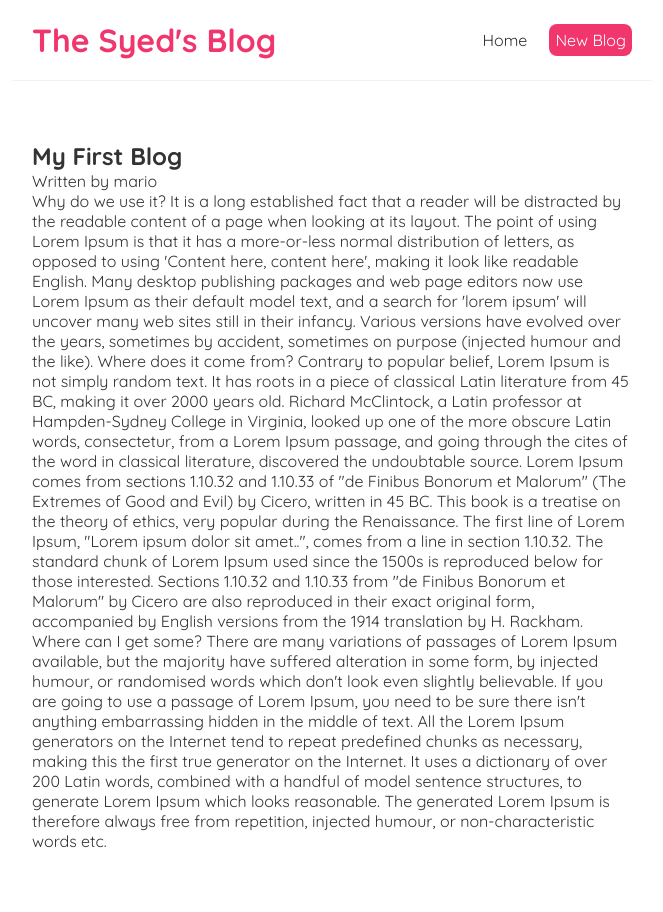
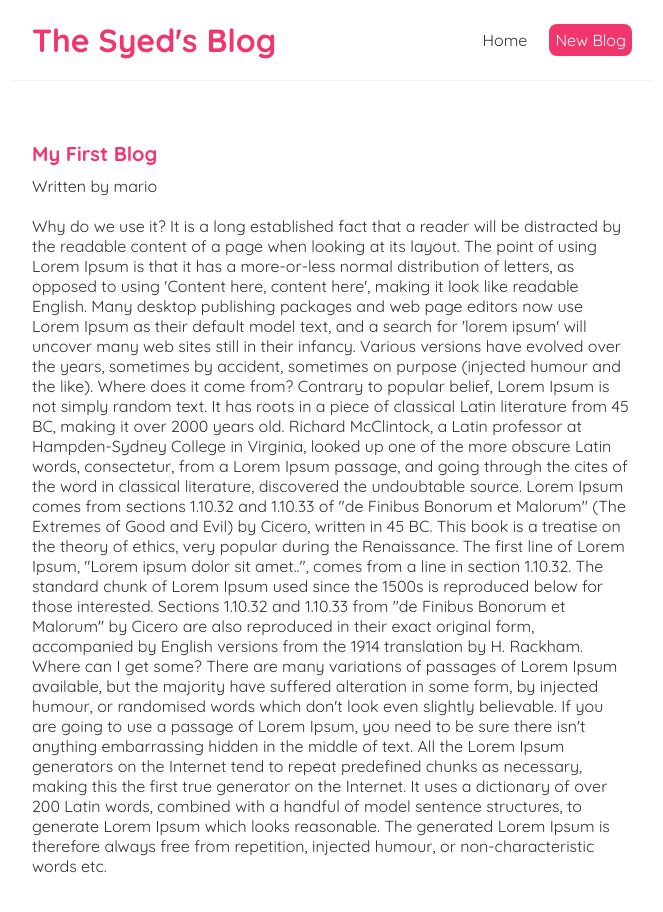
Before and after one commit to Syed-Sadman/React-Blog-Pro, a React (Create React App) app: page /blogs/1 in a window 1280 px wide. Shown: the top 912 px of the page, without its empty margins (308-971 px from the left). Built offline with nearby package versions, Linux system fonts and the light colour scheme; data requests are answered from the project's data file; the HTML template or start-up script is replaced by a standard one.

Commit message:
working fine css added

```diff
--- a/src/index.css
+++ b/src/index.css
@@ -56,3 +56,17 @@
 .blog-preview a{
   text-decoration: none;
 }
+
+/*
+blog details page */
+
+.blog-details h2{
+  font-size: 20px;
+  color: #f1356d;
+  margin-bottom: 10px;
+}
+
+.blog-details div{
+  margin :20px 0;
+
+}
```
